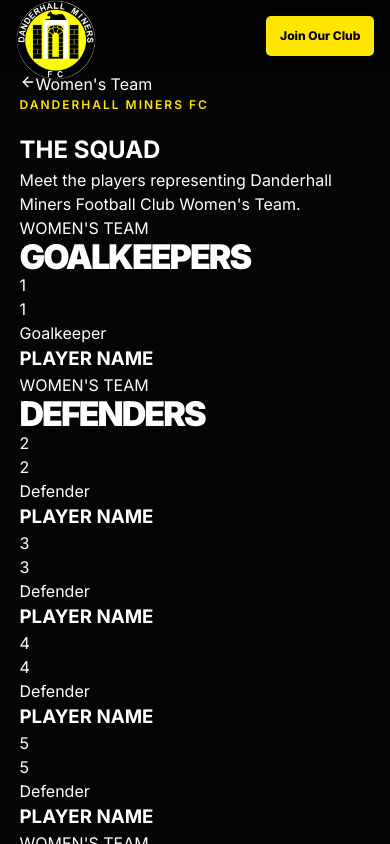
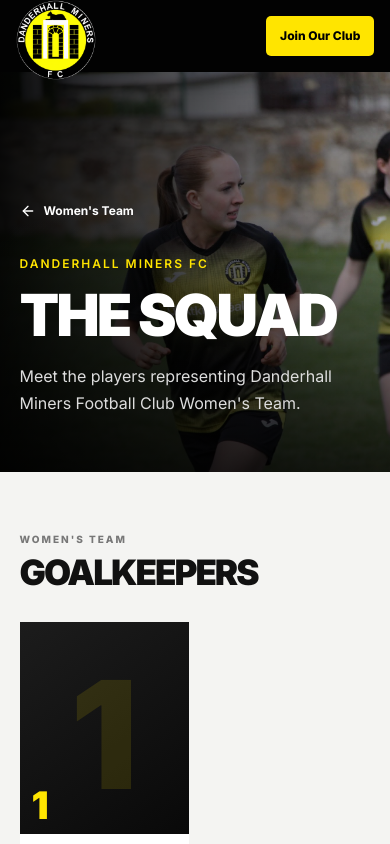
Before and after one commit to Gavindotcom/Danderhall-Miners-Football-Club, a Next.js app: page /teams/womens/squad in a window 390 px wide. Shown: the top 844 px of the page. Built offline with nearby package versions, Linux system fonts and the light colour scheme.

Commit message:
Update globals.css

```diff
--- a/app/globals.css
+++ b/app/globals.css
@@ -1718,6 +1718,311 @@
   .womens-info-card {
     min-height: auto;
   }
+  /* =========================
+   WOMEN'S SQUAD PAGE
+========================= */
+
+.squad-hero {
+  min-height: 460px;
+  position: relative;
+  display: flex;
+  align-items: flex-end;
+  background:
+    linear-gradient(
+      90deg,
+      rgba(0, 0, 0, 0.94) 0%,
+      rgba(0, 0, 0, 0.65) 50%,
+      rgba(0, 0, 0, 0.25) 100%
+    ),
+    url("/images/women.jpg") center 35% / cover no-repeat;
+}
+
+.squad-hero-overlay {
+  position: absolute;
+  inset: 0;
+  background:
+    linear-gradient(
+      0deg,
+      rgba(0, 0, 0, 0.75),
+      transparent 65%
+    );
+}
+
+.squad-hero-content {
+  position: relative;
+  z-index: 2;
+  padding-bottom: 55px;
+}
+
+.squad-back {
+  display: inline-flex;
+  align-items: center;
+  gap: 8px;
+  margin-bottom: 35px;
+  color: #ffffff;
+  font-size: 12px;
+  font-weight: 700;
+}
+
+.squad-back:hover {
+  color: var(--yellow);
+}
+
+.squad-hero h1 {
+  font-size: clamp(60px, 8vw, 105px);
+  line-height: 0.85;
+  font-weight: 900;
+  letter-spacing: -5px;
+}
+
+.squad-hero-content > p:last-child {
+  max-width: 600px;
+  margin-top: 22px;
+  color: #dddddd;
+  font-size: 16px;
+  line-height: 1.7;
+}
+
+
+/* SQUAD */
+
+.squad-section {
+  padding: 85px 0 100px;
+  background: #f4f4f2;
+  color: #111111;
+}
+
+.squad-group {
+  margin-bottom: 90px;
+}
+
+.squad-group:last-child {
+  margin-bottom: 0;
+}
+
+.squad-section-heading {
+  margin-bottom: 32px;
+}
+
+.squad-section-heading span {
+  display: block;
+  margin-bottom: 8px;
+  color: #777777;
+  font-size: 10px;
+  font-weight: 800;
+  letter-spacing: 2px;
+}
+
+.squad-section-heading h2 {
+  font-size: clamp(35px, 4vw, 52px);
+  line-height: 1;
+  font-weight: 900;
+}
+
+
+/* PLAYER GRID */
+
+.player-grid {
+  display: grid;
+  grid-template-columns: repeat(4, 1fr);
+  gap: 20px;
+}
+
+.player-card {
+  overflow: hidden;
+  background: #ffffff;
+  border-bottom: 5px solid var(--yellow);
+  transition:
+    transform 0.25s ease,
+    box-shadow 0.25s ease;
+}
+
+.player-card:hover {
+  transform: translateY(-6px);
+  box-shadow: 0 18px 35px rgba(0, 0, 0, 0.12);
+}
+
+.player-photo {
+  position: relative;
+  aspect-ratio: 4 / 5;
+  overflow: hidden;
+  background: #151515;
+}
+
+.player-photo img {
+  width: 100%;
+  height: 100%;
+  object-fit: cover;
+  object-position: center top;
+}
+
+.player-placeholder {
+  width: 100%;
+  height: 100%;
+  display: grid;
+  place-items: center;
+  background:
+    linear-gradient(
+      145deg,
+      #1c1c1c,
+      #090909
+    );
+}
+
+.player-placeholder span {
+  color: rgba(255, 229, 0, 0.12);
+  font-size: 150px;
+  font-weight: 900;
+}
+
+.player-number {
+  position: absolute;
+  left: 18px;
+  bottom: 12px;
+  color: var(--yellow);
+  font-size: 50px;
+  line-height: 1;
+  font-weight: 900;
+}
+
+.player-details {
+  padding: 22px 20px 25px;
+}
+
+.player-details span {
+  display: block;
+  margin-bottom: 7px;
+  color: #777777;
+  font-size: 10px;
+  font-weight: 800;
+  letter-spacing: 1.5px;
+  text-transform: uppercase;
+}
+
+.player-details h3 {
+  font-size: 20px;
+  line-height: 1.1;
+  font-weight: 900;
+}
+
+
+/* STAFF */
+
+.squad-staff {
+  padding: 85px 0 95px;
+  background: #080808;
+}
+
+.squad-staff .squad-section-heading span {
+  color: var(--yellow);
+}
+
+.staff-grid {
+  display: grid;
+  grid-template-columns: repeat(3, 1fr);
+  gap: 20px;
+}
+
+.staff-card {
+  display: flex;
+  align-items: center;
+  gap: 22px;
+  padding: 25px;
+  background: #161616;
+  border-top: 4px solid var(--yellow);
+}
+
+.staff-placeholder {
+  width: 80px;
+  height: 80px;
+  flex-shrink: 0;
+  display: grid;
+  place-items: center;
+  background: #0a0a0a;
+}
+
+.staff-placeholder img {
+  max-width: 58px;
+  max-height: 58px;
+  opacity: 0.4;
+}
+
+.staff-card span {
+  display: block;
+  margin-bottom: 7px;
+  color: var(--yellow);
+  font-size: 10px;
+  font-weight: 800;
+  letter-spacing: 1px;
+  text-transform: uppercase;
+}
+
+.staff-card h3 {
+  font-size: 18px;
+  font-weight: 900;
+}
+
+
+/* RESPONSIVE */
+
+@media (max-width: 1000px) {
+
+  .player-grid {
+    grid-template-columns: repeat(3, 1fr);
+  }
+
+}
+
+@media (max-width: 750px) {
+
+  .player-grid {
+    grid-template-columns: repeat(2, 1fr);
+  }
+
+  .staff-grid {
+    grid-template-columns: 1fr;
+  }
+
+}
+
+@media (max-width: 500px) {
+
+  .squad-hero {
+    min-height: 400px;
+  }
+
+  .squad-hero h1 {
+    font-size: 58px;
+    letter-spacing: -3px;
+  }
+
+  .squad-section {
+    padding: 60px 0 70px;
+  }
+
+  .squad-group {
+    margin-bottom: 65px;
+  }
+
+  .player-grid {
+    gap: 12px;
+  }
+
+  .player-details {
+    padding: 16px 13px 18px;
+  }
+
+  .player-details h3 {
+    font-size: 16px;
+  }
+
+  .player-number {
+    left: 12px;
+    bottom: 10px;
+    font-size: 38px;
+  }
+
+}
 }
 .womens-info-link {
   display: block;
```
